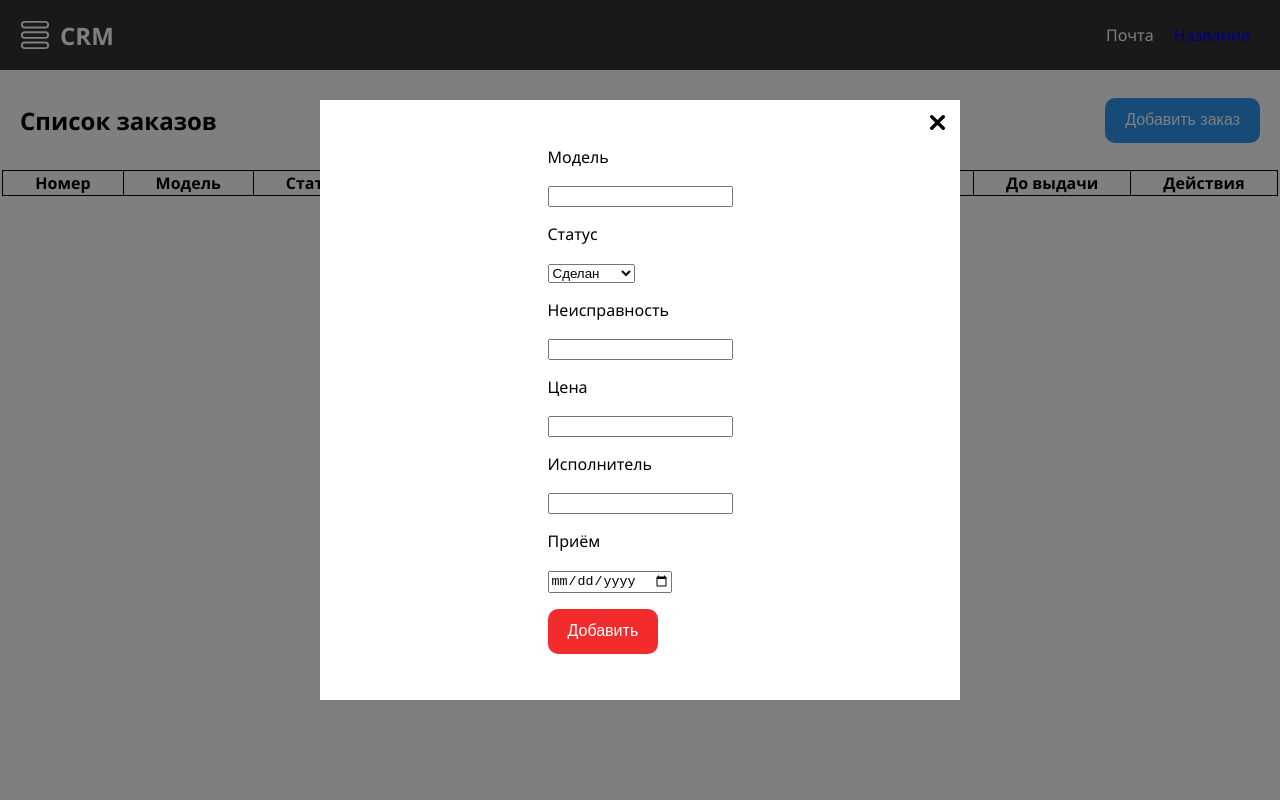
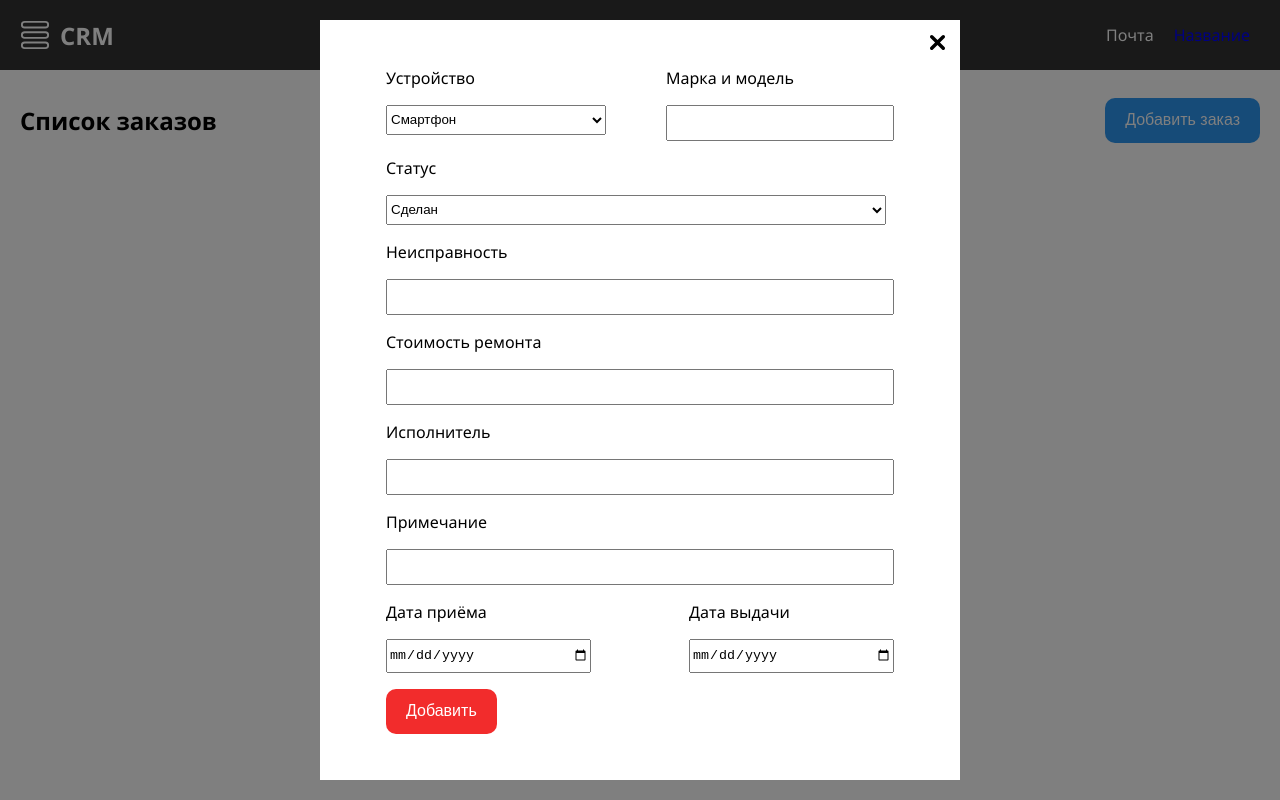
Before and after one commit to SinkSpace/CRM-Remont, a plain HTML site: page index.html in a window 1280 px wide. Both pictures are taken after a click on the button "Добавить заказ". Drawn offline with Linux system fonts and the light colour scheme.

Commit message:
5.1-edit

```diff
--- a/index.html
+++ b/index.html
@@ -40,20 +40,36 @@
             </tbody>
         </table>
     </main>
+    <p><h1 id="noTask">Активных задач нет</h1></p>
     <div id="modal"> <!--Модальное окно-->
         <div id="modal-window">
             <img id="closeButton" src="close.svg"></img>
             <div id="modal-content">
-                <p>Модель</p> <input id="modelInput">
+                <div id="dateDiv"><section>
+                <p>Устройство</p> <select id="deviceInput">
+                    <option>Смартфон</option>
+                    <option>Планшет</option>
+                    <option>Ноутбук</option>
+                    <option>Настольный компьютер</option>
+                    <option>Умные часы</option>
+                    <option>Фитнес‑браслет</option>
+                    <option>Электронная книга</option>
+                    <option>Игровая консоль</option>
+                    <option>Смарт‑телевизор</option>
+                    <option>Голосовой помощник (умная колонка)</option>
+                </select></section>
+                <section><p>Марка и модель</p> <input id="modelInput"></section></div>
                 <p>Статус</p> <select id="statusInput">
                     <option>Сделан</option>
                     <option>В работе</option>
                     <option>Не сделан</option>
                 </select>
                 <p>Неисправность</p> <input id="crushInput">
-                <p>Цена</p> <input type="number" id="priceInput">
+                <p>Стоимость ремонта</p> <input type="number" id="priceInput">
                 <p>Исполнитель</p> <input id="workerInput">
-                <p>Приём</p> <input type="date" id="dateInput">
+                <p>Примечание</p> <input id="noteInput">
+                <div id="dateDiv"><section><p>Дата приёма</p> <input type="date" id="dateBeginInput"></section>
+                <section><p>Дата выдачи</p> <input type="date" id="dateInput"></section></div>
                 <p><button id="modal-button">Добавить</button></p>
             </div>
         </div>
--- a/script.js
+++ b/script.js
@@ -1,3 +1,5 @@
+    let editIndex = null; /* переключатель режима редактирования */
+
     /* Модальное окно */
     const closeButton = document.getElementById('closeButton'); /* взаимодействие с кнопкой закрытия */
     const modal = document.getElementById('modal'); /* взаимодействие с модальным окном */
@@ -10,11 +12,14 @@
     /* Добавление в таблицу */
     const modalButton = document.getElementById('modal-button');
     const orderTable = document.getElementById('orderTable');
+    const deviceInput = document.getElementById('deviceInput')
     const modelInput = document.getElementById('modelInput');
     const statusInput = document.getElementById('statusInput');
     const crushInput = document.getElementById('crushInput');
     const priceInput = document.getElementById('priceInput');
+    const noteInput = document.getElementById('noteInput');
     const workerInput = document.getElementById('workerInput');
+    const dateBeginInput = document.getElementById('dateBeginInput');
     const dateInput = document.getElementById('dateInput');
 
     /* Локальная память */
@@ -24,13 +29,40 @@
         renderTasks(); /* обработка памяти */
     });
 
+    tasks.forEach(task => {
+        console.log(task.model, task.acceptDate);
+    });
+
+    modalButton.onclick = () => {
+        if (modelInput.value == '') alert('Поле "Модель" не может быть пустым');
+        else if (crushInput.value == '') alert('Поле "Неисправность" не может быть пустым');
+        else if (priceInput.value == '') alert ('Поле "Цена" не может быть пустым');
+        else if (workerInput.value == '') alert ('Поле "Исполнитель" не может быть пустым');
+        else if (dateBeginInput.value = '') alert ('Поле "Дата приёма" не может быть пустым');
+        else if (dateInput.value == '') alert ('Поле "Дата выдачи" не может быть пустым');
+        else addTask(); /* сохранение в локал */
+
+        renderTasks(); /* обработка памяти */
+        modal.style.display = 'none'; /* закрытие окна */
+    }
+
+    /******** ФУНКЦИИ *********/
+
     function addTask() {
+        modelSecurity = escapeHTML(modelInput.value);
+        crushSecurity = escapeHTML(crushInput.value);
+        workerSecurity = escapeHTML(workerInput.value);
+        noteSecurity = escapeHTML(noteInput.value);
+
         const task = { /* характеристики добавления в память */
-            model: modelInput.value,
+            device: deviceInput.value,
+            model: modelSecurity,
             status: statusInput.value,
-            crush: crushInput.value,
+            crush: crushSecurity,
             price: priceInput.value,
-            worker: workerInput.value,
+            note: noteSecurity,
+            worker: workerSecurity,
+            beginDate: dateBeginInput.value,
             acceptDate: dateInput.value
         };
 
@@ -61,11 +93,13 @@
             </td>`;
             tbody.appendChild(tr); /* закрывающий аргумент строки таблицы */
         });
+
+        if (tasks.length == 0)
+        {
+            document.getElementById('orderTable').style.visibility = "hidden";
+            document.getElementById('noTask').style.visibility = "visible";
+        };
     }
-
-    tasks.forEach(task => {
-        console.log(task.model, task.acceptDate);
-    });
 
     /* удаление задачи */
     function deleteTask(index) {
@@ -87,14 +121,12 @@
         return `${parts[2]}.${parts[1]}.${parts[0]}`; /* изменение формата даты */
     }
 
-    modalButton.onclick = () => {
-        if (modelInput.value == '') alert('Поле "Модель" не может быть пустым');
-        else if (crushInput.value == '') alert('Поле "Неисправность" не может быть пустым');
-        else if (priceInput.value == '') alert ('Поле "Цена" не может быть пустым');
-        else if (workerInput.value == '') alert ('Поле "Исполнитель" не может быть пустым');
-        else if (dateInput.value == '') alert ('Поле "Дата" не может быть пустым');
-        else addTask(); /* сохранение в локал */
-
-        renderTasks(); /* обработка памяти */
-        modal.style.display = 'none'; /* закрытие окна */
-    }
+    /* HTML-инъекция */
+    function escapeHTML(str) {
+        return str
+          .replace(/&/g, '&amp;')
+          .replace(/</g, '&lt;')
+          .replace(/>/g, '&gt;')
+          .replace(/"/g, '&quot;')
+          .replace(/'/g, '&#039;');
+      }
--- a/style.css
+++ b/style.css
@@ -94,10 +94,15 @@
     display: flex;
     background-color: white;
     width: 50vw;
-    height: 75vh;
+    height: 95vh;
     justify-content: center;
     align-items: center;
     position: relative;
+}
+
+#modal-window input, select {
+    height: 30px;
+    width: 500px;
 }
 
 #modal-button {
@@ -118,3 +123,22 @@
     width: 15px;
     height: 15px;
 }
+
+#noTask {
+    width: 100vw;
+    text-align: center;
+    visibility: hidden;
+}
+
+#dateDiv {
+    display: flex;
+    justify-content: space-between;
+}
+
+#dateBeginInput, #dateInput {
+    width: 200px !important;
+}
+
+#deviceInput, #modelInput {
+    width: 220px !important;
+}
```
